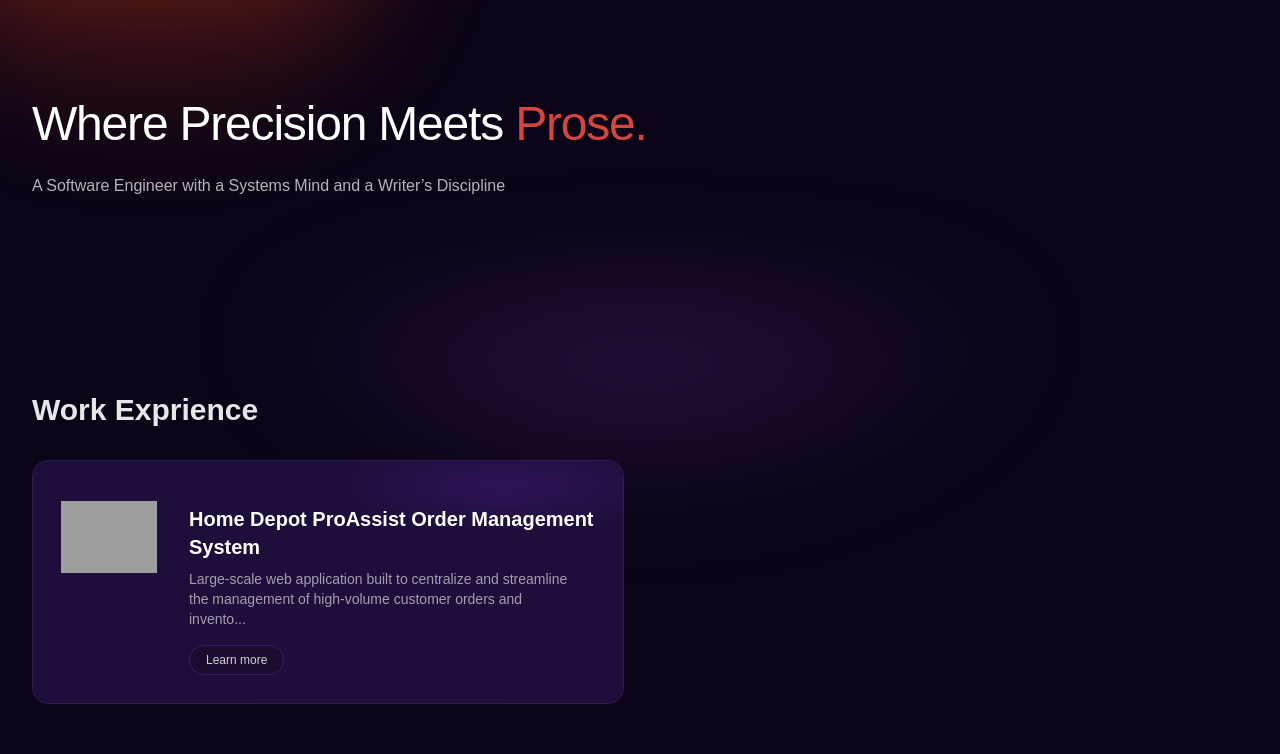
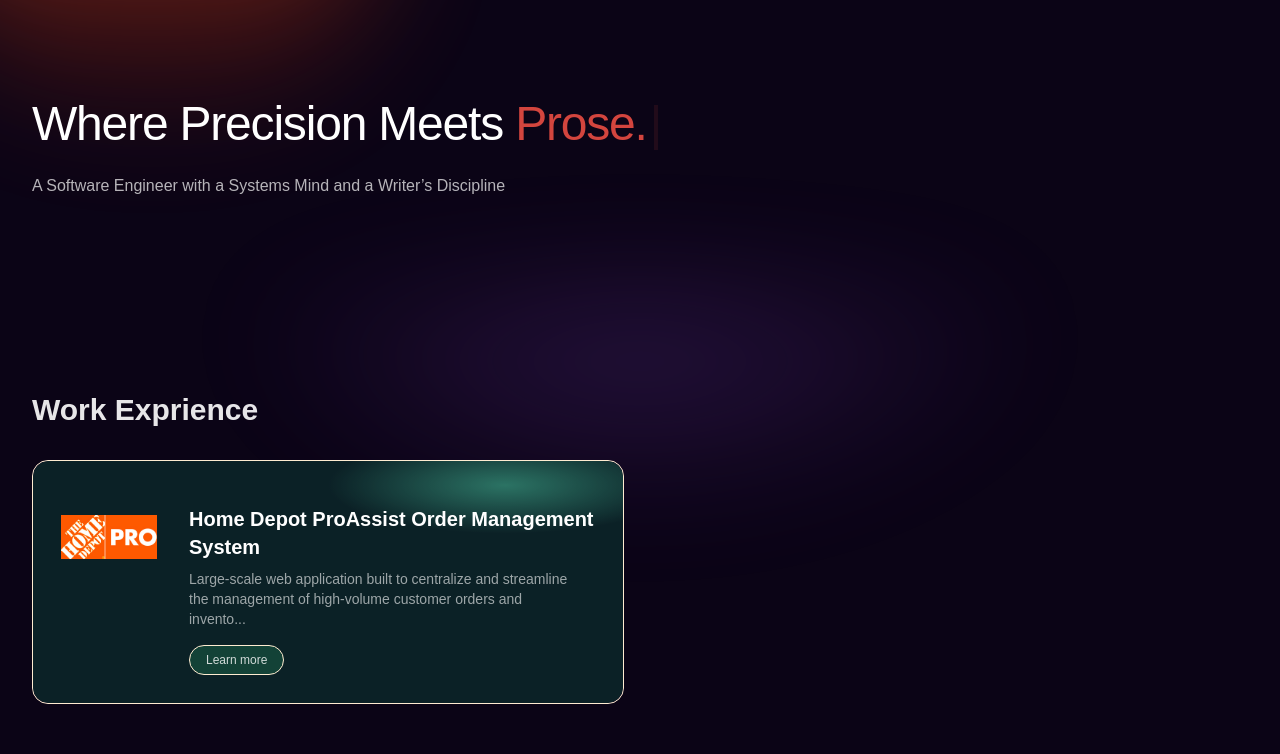
Before and after one commit to PhyPhy07/ProjectPortfolio, a Next.js app: page / in a window 1280 px wide. Shown: the part 512-1266 px from the top of the page. Built offline with nearby package versions, Linux system fonts and the light colour scheme; grey boxes are pictures that could not be loaded; a web font is replaced by a local one.

Commit message:
updating styling for borders of boxes

```diff
--- a/app/globals.css
+++ b/app/globals.css
@@ -19,7 +19,7 @@ html {
 
 @media (prefers-color-scheme: dark) {
   :root {
-    --background: #1C2F3A;
+    --background: #082B27;
     --foreground: #ededed;
   }
 }
--- a/src/component/ProjectsSection.tsx
+++ b/src/component/ProjectsSection.tsx
@@ -38,7 +38,7 @@ const ProjectsSection = () => {
                 <div>
                     <div tabIndex={0} className='group cursor-pointer rounded-2xl overflow-hidden bg-[#0f061c] border border-[#2f1c55] shadow-[0_0_90px_rgba(168, 85, 247, 0.28)] transition-transform duration-300 hover:-translate-y-1 focus:-translate-y-1'>
                         <div className='overflow-hidden h-[360px]'>
-                            <Image src="/images/Portfolio.png" alt='portflio-1' width={582} height={640} className='w-full h-auto transition-transform duration-3500 ease-linear group-hover:-translate-y-[55%] group-active:-translate-y-[55%] group-focus:-translate-y-[55%]'/>
+                            {/* <Image src="/images/.png" alt='portflio-1' width={582} height={640} className='w-full h-auto transition-transform duration-3500 ease-linear group-hover:-translate-y-[55%] group-active:-translate-y-[55%] group-focus:-translate-y-[55%]'/> */}
                         </div>
                     </div>
                 </div>
@@ -79,7 +79,7 @@ const ProjectsSection = () => {
                 <div className='relative md:order-1'>
                     <div tabIndex={0} className='group cursor-pointer rounded-2xl overflow-hidden bg-[#0f061c] border border-[#2f1c55] shadow-[0_0_90px_rgba(168, 85, 247, 0.28)] transition-transform duration-300 hover:-translate-y-1 focus:-translate-y-1'>
                         <div className='overflow-hidden md:h-[360px] h-[250px]'>
-                            <Image src="/images/Portfolio.png" alt='portflio-1' width={582} height={640} className='w-full h-auto transition-transform duration-3500 ease-linear group-hover:-translate-y-[55%] group-active:-translate-y-[55%] group-focus:-translate-y-[55%]'/>
+
                         </div>
                     </div>
                 </div>
--- a/src/component/TechStack.tsx
+++ b/src/component/TechStack.tsx
@@ -10,14 +10,14 @@ const TechStack = () => {
             <p className='text-white/50 text-sm mb-16'>that values improving people’s lives through accessible design</p>
 
             <div className='relative max-w-4xl mx-auto w-full'>
-                <Image
+                {/* <Image
                 src='/images/skills-section.png'
                 alt='tech stack'
                 width={1280}
                 height={920}
                 className='w-full h-auto'
                 priority
-                />
+                /> */}
             </div>
         </ScrollReveal>
     </section>
--- a/src/component/WorkExperience.tsx
+++ b/src/component/WorkExperience.tsx
@@ -54,14 +54,14 @@ const WorkExperience = () => {
           {experienceItems.map((item, index) => (
             <article
               key={index}
-              className="group relative overflow-hidden rounded-2xl p-5 sm:p-6 md:p-7 bg-[#140a26] border border-[#2f1c55] shadow-[0_10px_40px_rgba(113, 39, 186, 0.25)] transition-all duration-300 hover:-translate-y-1 md:-translate-y-2 hover:border-[#7c3aed]/60 hover:shadow-[0_20px_60px_rgba(113, 39, 186, 0.40)]"
+              className="group relative overflow-hidden rounded-2xl p-5 sm:p-6 md:p-7 bg-[#140a26] border border-[#ffecd1] shadow-[0_10px_40px_rgba(113, 39, 186, 0.25)] transition-all duration-300 hover:-translate-y-1 md:-translate-y-2 hover:border-[#D3453E]/60 hover:shadow-[0_20px_60px_rgba(113, 39, 186, 0.40)]"
             >
               {/* card gradient */}
               <div
                 className="pointer-events-none absolute inset-0 rounded-2xl  opacity-70 transition-opacity duration-300 group-hover:opacity-90"
                 style={{
                   background:
-                    "radial-gradient(120% 80% at 80% 10%, rgba(125,58, 242, 0.35) 0%, rgba(126,58, 242, 0.15) 25%), rgba(18, 8, 36, 0) 60%",
+                    "radial-gradient(120% 80% at 80% 10%,#36A07F 0%,#082B27 25%), rgba(18, 8, 36, 0) 60%",
                 }}
               ></div>
 
@@ -99,7 +99,7 @@ const WorkExperience = () => {
                         onClick={() =>
                           setExpandedIndex(expandedIndex === index ? null : index)
                         }
-                        className="inline-flex items-center text-[11px] md:text-xs px-4 py-1.5 rounded-full bg-[#1a0c2e] border border-[#3e1d6d] text-white/80 hover:text-white hover:border-[#a855f7] hover:bg-[#220e3d] transition-colors"
+                        className="inline-flex items-center text-[11px] md:text-xs px-4 py-1.5 rounded-full bg-[#134237] border border-[#ffecd1] text-white/80 hover:text-white hover:border-[#D3453E] hover:bg-[#134237] transition-colors"
                       >
                         {expandedIndex === index ? "Show less" : "Learn more"}
                       </button>
```
Also changed, not shown: public/images/avatar.png, public/images/pro.jpg (added).
